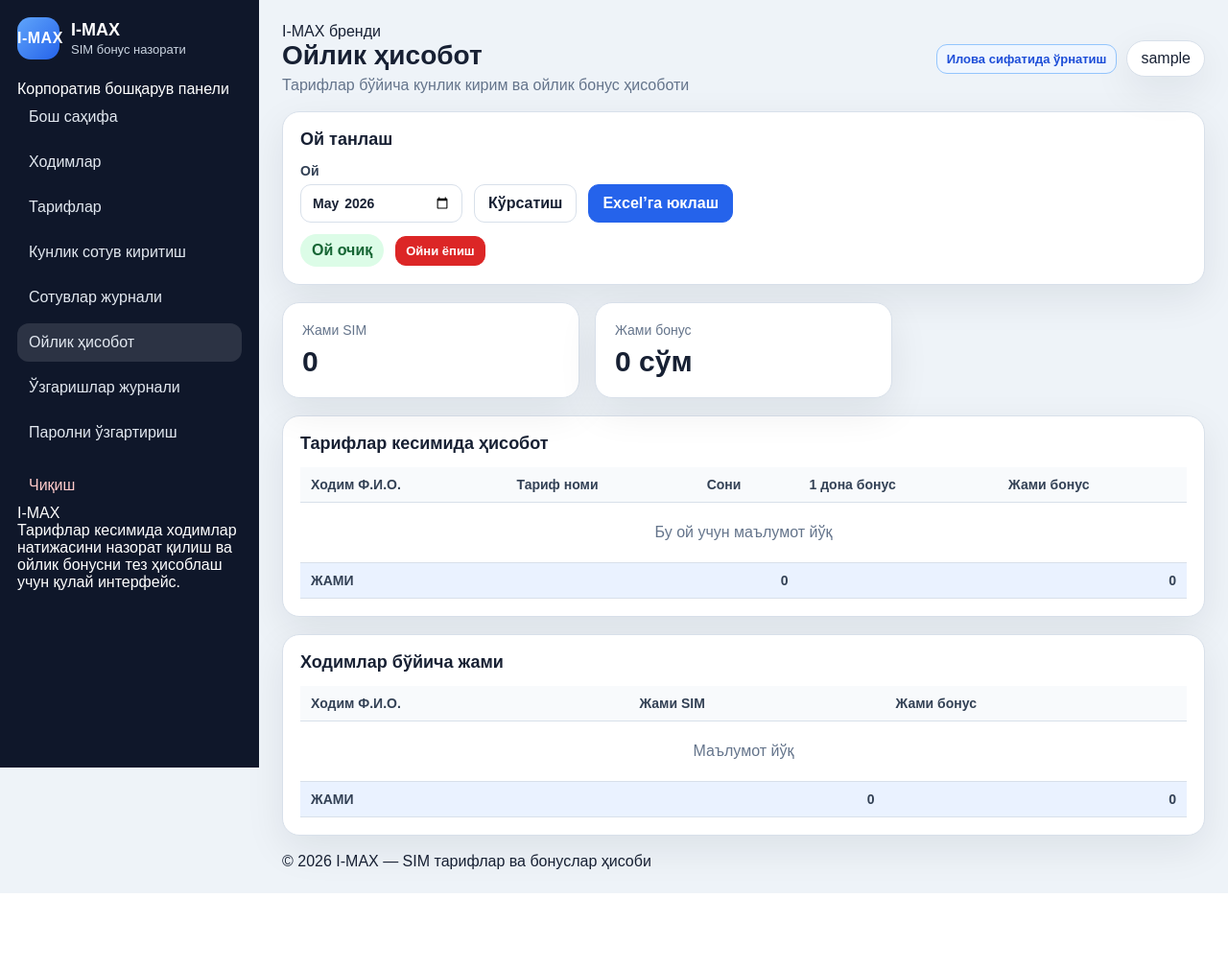
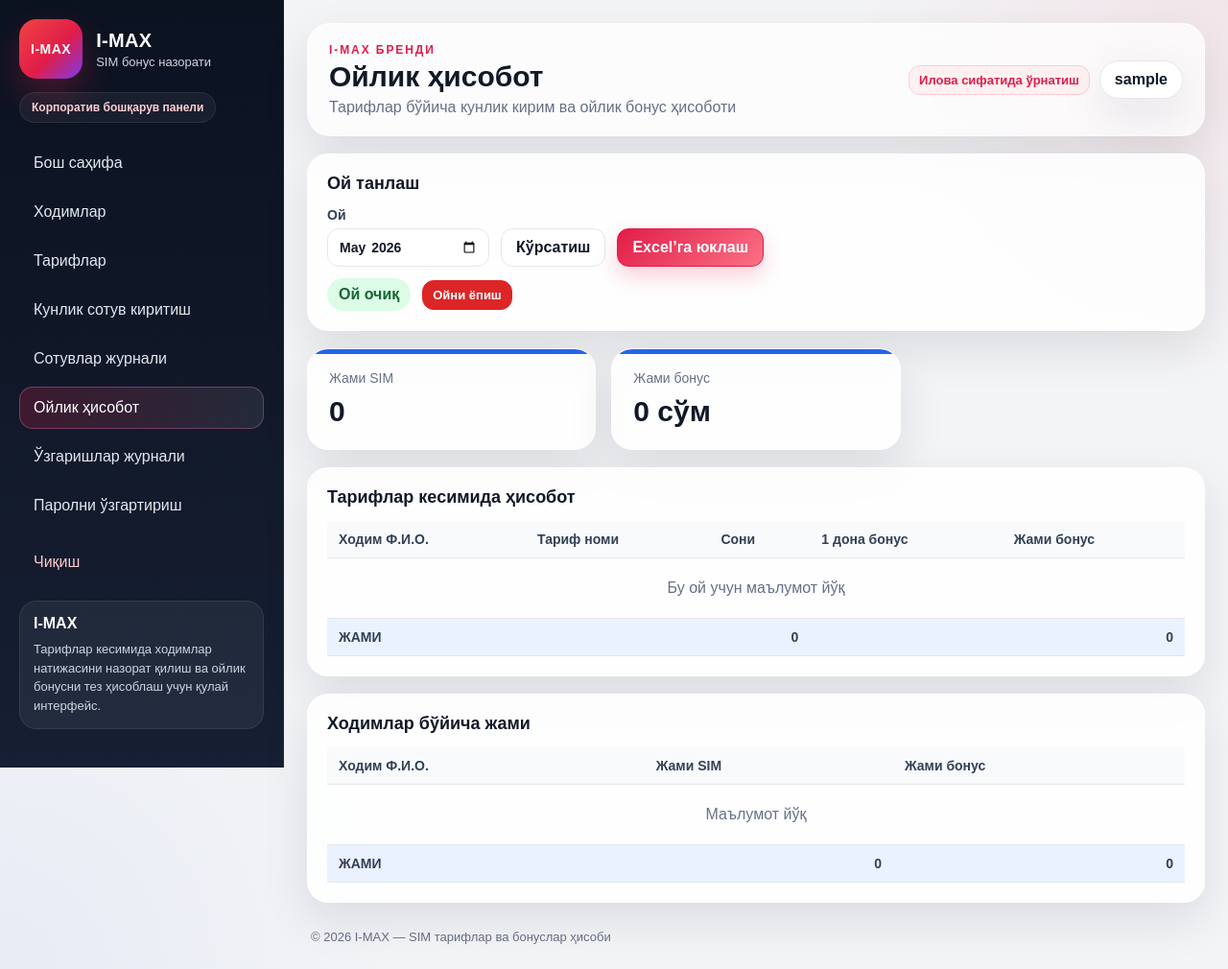
Before and after one commit to botir6-blip/gsm, a Flask app: page /report in a window 1280 px wide. Shown: the whole page at 96% size. Before the commit the page ends 931 px from the top, so only its background shows below. Run offline with Flask 3, Linux system fonts and the light colour scheme; the visitor is signed in with stand-in values (Sample User, id 1); data that the repository does not hold is empty; some libraries are stand-ins or nearby versions.

Commit message:
Add files via upload

```diff
--- a/static/style.css
+++ b/static/style.css
@@ -1,23 +1,31 @@
 :root {
-    --bg: #eef3f8;
+    --bg: #f3f4f6;
+    --bg-soft: #fff7ed;
     --panel: #ffffff;
     --panel-2: #f8fafc;
-    --text: #172033;
-    --muted: #64748b;
-    --primary: #2563eb;
-    --primary-dark: #1d4ed8;
+    --text: #111827;
+    --muted: #667085;
+    --primary: #e11d48;
+    --primary-dark: #be123c;
+    --accent: #2563eb;
+    --accent-dark: #1d4ed8;
+    --gold: #f59e0b;
     --danger: #dc2626;
     --success: #15803d;
     --warning: #b45309;
-    --border: #d8e0ea;
-    --shadow: 0 14px 40px rgba(15, 23, 42, 0.08);
+    --border: #e5e7eb;
+    --shadow: 0 18px 48px rgba(15, 23, 42, 0.10);
 }
 
 * { box-sizing: border-box; }
+html { scroll-behavior: smooth; }
 body {
     margin: 0;
     font-family: Arial, Helvetica, sans-serif;
-    background: var(--bg);
+    background:
+        radial-gradient(circle at top right, rgba(225, 29, 72, 0.07), transparent 24%),
+        radial-gradient(circle at bottom left, rgba(37, 99, 235, 0.06), transparent 26%),
+        var(--bg);
     color: var(--text);
 }
 
@@ -26,37 +34,73 @@ button, input, select { font: inherit; }
 
 .app-shell { display: flex; min-height: 100vh; }
 .sidebar {
-    width: 270px;
-    background: #0f172a;
+    width: 296px;
+    background: linear-gradient(180deg, #0b1220 0%, #101828 45%, #161f33 100%);
     color: white;
-    padding: 18px;
+    padding: 20px;
     position: sticky;
     top: 0;
     height: 100vh;
     overflow-y: auto;
+    border-right: 1px solid rgba(255,255,255,0.06);
 }
-.brand { display: flex; gap: 12px; align-items: center; margin-bottom: 22px; }
+.brand { display: flex; gap: 14px; align-items: center; }
+.brand-main { margin-bottom: 12px; }
 .brand-mark {
-    width: 44px;
-    height: 44px;
-    border-radius: 14px;
-    background: linear-gradient(135deg, #60a5fa, #2563eb);
+    min-width: 62px;
+    height: 62px;
+    border-radius: 18px;
+    padding: 0 12px;
+    background: linear-gradient(135deg, #ef4444, #e11d48 55%, #7c3aed);
     display: grid;
     place-items: center;
     font-weight: 800;
     letter-spacing: .5px;
+    box-shadow: 0 16px 36px rgba(225, 29, 72, .28);
+    font-size: 14px;
 }
-.brand-title { font-size: 18px; font-weight: 800; }
-.brand-subtitle { color: #cbd5e1; font-size: 13px; margin-top: 2px; }
+.brand-title { font-size: 20px; font-weight: 800; letter-spacing: .3px; }
+.brand-subtitle { color: #cbd5e1; font-size: 13px; margin-top: 3px; }
+.brand-chip {
+    display: inline-flex;
+    margin: 2px 0 20px;
+    padding: 8px 12px;
+    border-radius: 999px;
+    font-size: 12px;
+    font-weight: 700;
+    color: #fecdd3;
+    border: 1px solid rgba(255,255,255,0.08);
+    background: rgba(255,255,255,0.05);
+}
 .nav { display: flex; flex-direction: column; gap: 7px; }
 .nav-link {
-    padding: 11px 12px;
-    border-radius: 12px;
+    padding: 12px 14px;
+    border-radius: 14px;
     color: #e2e8f0;
     background: transparent;
+    border: 1px solid transparent;
+    transition: .18s ease;
 }
-.nav-link:hover, .nav-link.active { background: rgba(255,255,255,.12); }
+.nav-link:hover {
+    background: rgba(255,255,255,.10);
+    border-color: rgba(255,255,255,.08);
+    transform: translateX(2px);
+}
+.nav-link.active {
+    background: linear-gradient(90deg, rgba(225,29,72,.22), rgba(255,255,255,.08));
+    border-color: rgba(244, 114, 182, .35);
+    color: #fff;
+}
 .nav-link.danger { color: #fecaca; margin-top: 8px; }
+.sidebar-note {
+    margin-top: 18px;
+    padding: 14px;
+    border-radius: 18px;
+    background: rgba(255,255,255,.06);
+    border: 1px solid rgba(255,255,255,.08);
+}
+.sidebar-note-title { font-weight: 800; margin-bottom: 8px; }
+.sidebar-note-text { color: #cbd5e1; font-size: 13px; line-height: 1.5; }
 
 .content { flex: 1; padding: 24px; min-width: 0; }
 .topbar {
@@ -66,35 +110,88 @@ button, input, select { font: inherit; }
     align-items: center;
     margin-bottom: 18px;
 }
-.topbar h1 { margin: 0; font-size: 28px; }
+.topbar-panel {
+    background: rgba(255,255,255,.72);
+    border: 1px solid rgba(255,255,255,.6);
+    box-shadow: var(--shadow);
+    border-radius: 24px;
+    padding: 20px 22px;
+    backdrop-filter: blur(10px);
+}
+.brand-line {
+    color: var(--primary);
+    font-weight: 800;
+    font-size: 12px;
+    letter-spacing: .16em;
+    text-transform: uppercase;
+    margin-bottom: 4px;
+}
+.topbar h1 { margin: 0; font-size: 30px; }
 .topbar p { margin: 6px 0 0; color: var(--muted); }
 .user-pill {
     background: white;
     border: 1px solid var(--border);
-    padding: 9px 14px;
+    padding: 10px 15px;
     border-radius: 999px;
     box-shadow: var(--shadow);
+    font-weight: 700;
 }
 .panel, .stat-card {
-    background: var(--panel);
-    border: 1px solid var(--border);
-    border-radius: 18px;
+    background: rgba(255,255,255,.86);
+    border: 1px solid rgba(255,255,255,.7);
+    border-radius: 22px;
     box-shadow: var(--shadow);
+    backdrop-filter: blur(8px);
 }
-.panel { padding: 18px; margin-bottom: 18px; }
+.panel { padding: 20px; margin-bottom: 18px; }
 .panel.narrow { max-width: 820px; }
 .panel-title { font-weight: 800; font-size: 18px; margin-bottom: 14px; }
 .panel-head { display: flex; justify-content: space-between; gap: 12px; align-items: center; }
+.panel-tag {
+    display: inline-flex;
+    padding: 7px 10px;
+    border-radius: 999px;
+    font-size: 12px;
+    font-weight: 800;
+    color: var(--primary);
+    background: #fff1f2;
+    border: 1px solid #fecdd3;
+}
 .cards-grid { display: grid; grid-template-columns: repeat(3, minmax(0, 1fr)); gap: 16px; margin-bottom: 18px; }
-.stat-card { padding: 20px; }
+.stat-card { padding: 22px; position: relative; overflow: hidden; }
+.stat-card::before {
+    content: "";
+    position: absolute;
+    inset: 0 auto auto 0;
+    width: 100%;
+    height: 5px;
+    background: var(--accent);
+}
+.stat-card.accent-red::before { background: linear-gradient(90deg, #ef4444, #e11d48); }
+.stat-card.accent-blue::before { background: linear-gradient(90deg, #60a5fa, #2563eb); }
+.stat-card.accent-gold::before { background: linear-gradient(90deg, #fbbf24, #f59e0b); }
 .stat-label { color: var(--muted); font-size: 14px; }
-.stat-value { font-size: 30px; font-weight: 800; margin-top: 8px; }
+.stat-value { font-size: 30px; font-weight: 800; margin-top: 10px; }
 .two-col { display: grid; grid-template-columns: 1fr 1fr; gap: 18px; }
+.hero-banner {
+    display: flex;
+    justify-content: space-between;
+    align-items: end;
+    gap: 18px;
+    background:
+        radial-gradient(circle at right top, rgba(225, 29, 72, 0.12), transparent 32%),
+        linear-gradient(135deg, rgba(255,255,255,.92), rgba(255,255,255,.78));
+}
+.hero-banner h2 { margin: 8px 0 10px; font-size: 26px; }
+.hero-banner p { margin: 0; color: var(--muted); max-width: 720px; line-height: 1.55; }
+.hero-eyebrow { color: var(--primary); font-size: 12px; font-weight: 800; text-transform: uppercase; letter-spacing: .16em; }
+.hero-toolbar { min-width: 240px; }
 
 .table-wrap { overflow-x: auto; }
 table { width: 100%; border-collapse: collapse; min-width: 700px; }
-th, td { padding: 10px 11px; border-bottom: 1px solid var(--border); text-align: left; vertical-align: middle; }
+th, td { padding: 11px 12px; border-bottom: 1px solid var(--border); text-align: left; vertical-align: middle; }
 th { background: var(--panel-2); color: #334155; font-size: 14px; }
+tbody tr:hover { background: rgba(37, 99, 235, 0.03); }
 tfoot th { background: #eaf2ff; }
 .num { text-align: right; white-space: nowrap; }
 .center { text-align: center; }
@@ -104,10 +201,16 @@ tfoot th { background: #eaf2ff; }
 input, select {
     width: 100%;
     border: 1px solid var(--border);
-    border-radius: 11px;
+    border-radius: 12px;
     padding: 10px 11px;
     background: white;
     color: var(--text);
+    transition: .15s ease;
+}
+input:focus, select:focus {
+    outline: none;
+    border-color: rgba(225,29,72,.45);
+    box-shadow: 0 0 0 4px rgba(225,29,72,.08);
 }
 label { display: flex; flex-direction: column; gap: 6px; color: #334155; font-weight: 700; font-size: 14px; }
 .form-stack { display: flex; flex-direction: column; gap: 14px; }
@@ -127,8 +230,8 @@ label { display: flex; flex-direction: column; gap: 6px; color: #334155; font-we
     border: 1px solid var(--border);
     background: #ffffff;
     color: var(--text);
-    padding: 10px 14px;
-    border-radius: 11px;
+    padding: 10px 15px;
+    border-radius: 12px;
     cursor: pointer;
     display: inline-flex;
     align-items: center;
@@ -136,10 +239,16 @@ label { display: flex; flex-direction: column; gap: 6px; color: #334155; font-we
     gap: 6px;
     font-weight: 800;
     white-space: nowrap;
+    transition: .15s ease;
 }
-.btn:hover { background: #f8fafc; }
-.btn.primary { background: var(--primary); color: white; border-color: var(--primary); }
-.btn.primary:hover { background: var(--primary-dark); }
+.btn:hover { background: #fff7ed; transform: translateY(-1px); }
+.btn.primary {
+    background: linear-gradient(135deg, var(--primary), #fb7185);
+    color: white;
+    border-color: var(--primary);
+    box-shadow: 0 10px 22px rgba(225, 29, 72, 0.20);
+}
+.btn.primary:hover { background: linear-gradient(135deg, var(--primary-dark), var(--primary)); }
 .btn.ghost { background: transparent; }
 .btn.small { padding: 7px 10px; font-size: 13px; }
 .btn.full { width: 100%; }
@@ -147,7 +256,7 @@ label { display: flex; flex-direction: column; gap: 6px; color: #334155; font-we
 .danger-btn:hover { background: #b91c1c; }
 
 .messages { margin-bottom: 14px; display: flex; flex-direction: column; gap: 8px; }
-.alert { padding: 12px 14px; border-radius: 12px; border: 1px solid var(--border); background: white; }
+.alert { padding: 12px 14px; border-radius: 14px; border: 1px solid var(--border); background: white; }
 .alert.success { border-color: #bbf7d0; background: #f0fdf4; color: var(--success); }
 .alert.danger { border-color: #fecaca; background: #fef2f2; color: var(--danger); }
 .alert.warning { border-color: #fed7aa; background: #fff7ed; color: var(--warning); }
@@ -161,18 +270,72 @@ label { display: flex; flex-direction: column; gap: 6px; color: #334155; font-we
 .required { color: var(--danger); }
 .muted { color: var(--muted); }
 .small { font-size: 13px; }
+.small-muted { color: var(--muted); font-size: 12px; font-weight: 700; text-transform: uppercase; letter-spacing: .12em; }
+.footer-note { color: var(--muted); font-size: 13px; padding: 10px 4px 2px; }
 
-.login-body { min-height: 100vh; display: grid; place-items: center; background: linear-gradient(135deg, #e0f2fe, #eef2ff); }
-.login-card { width: min(420px, calc(100vw - 32px)); background: white; border: 1px solid var(--border); border-radius: 22px; box-shadow: var(--shadow); padding: 24px; }
+.login-body {
+    min-height: 100vh;
+    display: grid;
+    place-items: center;
+    padding: 20px;
+    background:
+        radial-gradient(circle at top left, rgba(225, 29, 72, 0.14), transparent 24%),
+        radial-gradient(circle at bottom right, rgba(37, 99, 235, 0.12), transparent 25%),
+        linear-gradient(135deg, #fff7ed, #eff6ff 50%, #fdf2f8);
+}
+.login-wrapper {
+    width: min(1120px, calc(100vw - 32px));
+    display: grid;
+    grid-template-columns: 1.15fr .85fr;
+    gap: 20px;
+    align-items: stretch;
+}
+.login-showcase, .login-card {
+    background: rgba(255,255,255,.85);
+    border: 1px solid rgba(255,255,255,.65);
+    border-radius: 28px;
+    box-shadow: var(--shadow);
+    backdrop-filter: blur(8px);
+}
+.login-showcase {
+    padding: 34px;
+    display: flex;
+    flex-direction: column;
+    justify-content: center;
+    min-height: 520px;
+}
+.login-showcase h1 { font-size: 38px; margin: 18px 0 12px; }
+.login-showcase p { margin: 0; max-width: 580px; color: var(--muted); line-height: 1.7; font-size: 16px; }
+.login-feature-list { display: flex; flex-wrap: wrap; gap: 10px; margin-top: 22px; }
+.feature-pill {
+    padding: 10px 14px;
+    border-radius: 999px;
+    font-weight: 700;
+    background: rgba(17,24,39,.04);
+    border: 1px solid rgba(17,24,39,.08);
+}
+.login-card { width: 100%; padding: 24px; display: flex; flex-direction: column; justify-content: center; }
+.login-card-head h2 { margin: 6px 0 18px; }
 .login-brand .brand-title { color: var(--text); }
 .login-brand .brand-subtitle { color: var(--muted); }
 
+.topbar-actions { display: flex; align-items: center; gap: 10px; flex-wrap: wrap; }
+.install-app-button { border-color: #fecdd3; background: #fff1f2; color: var(--primary); }
+.install-app-button:hover { background: #ffe4e6; }
+.offline-body { min-height: 100vh; display: grid; place-items: center; padding: 20px; background: linear-gradient(135deg, #fff7ed, #eff6ff, #fdf2f8); }
+.offline-card { max-width: 540px; background: rgba(255,255,255,.86); border: 1px solid rgba(255,255,255,.7); border-radius: 28px; box-shadow: var(--shadow); padding: 28px; text-align: center; }
+.offline-card h1 { margin-top: 0; }
+
+@media (max-width: 1180px) {
+    .login-wrapper { grid-template-columns: 1fr; }
+}
 @media (max-width: 1050px) {
     .app-shell { flex-direction: column; }
     .sidebar { width: auto; height: auto; position: static; }
     .nav { display: grid; grid-template-columns: repeat(2, minmax(0, 1fr)); }
     .cards-grid, .two-col { grid-template-columns: 1fr; }
     .filters { grid-template-columns: repeat(2, minmax(0, 1fr)); }
+    .hero-banner { flex-direction: column; align-items: flex-start; }
 }
 @media (max-width: 650px) {
     .content { padding: 14px; }
@@ -180,16 +343,9 @@ label { display: flex; flex-direction: column; gap: 6px; color: #334155; font-we
     .form-grid, .inline-form, .filters { grid-template-columns: 1fr; }
     .span-2 { grid-column: span 1; }
     .nav { grid-template-columns: 1fr; }
-}
-
-
-.topbar-actions { display: flex; align-items: center; gap: 10px; flex-wrap: wrap; }
-.install-app-button { border-color: #93c5fd; background: #eff6ff; color: #1d4ed8; }
-.install-app-button:hover { background: #dbeafe; }
-.offline-body { min-height: 100vh; display: grid; place-items: center; padding: 20px; background: linear-gradient(135deg, #e0f2fe, #eef2ff); }
-.offline-card { max-width: 520px; background: white; border: 1px solid var(--border); border-radius: 22px; box-shadow: var(--shadow); padding: 24px; text-align: center; }
-.offline-card h1 { margin-top: 0; }
-@media (max-width: 650px) {
     .topbar-actions { width: 100%; }
     .topbar-actions .btn, .topbar-actions .user-pill { width: 100%; }
+    .login-showcase { min-height: auto; padding: 24px; }
+    .login-showcase h1 { font-size: 30px; }
+    .login-card { padding: 20px; }
 }
```
Also changed, not shown: static/offline.html (+7 -8 lines), static/manifest.webmanifest.
